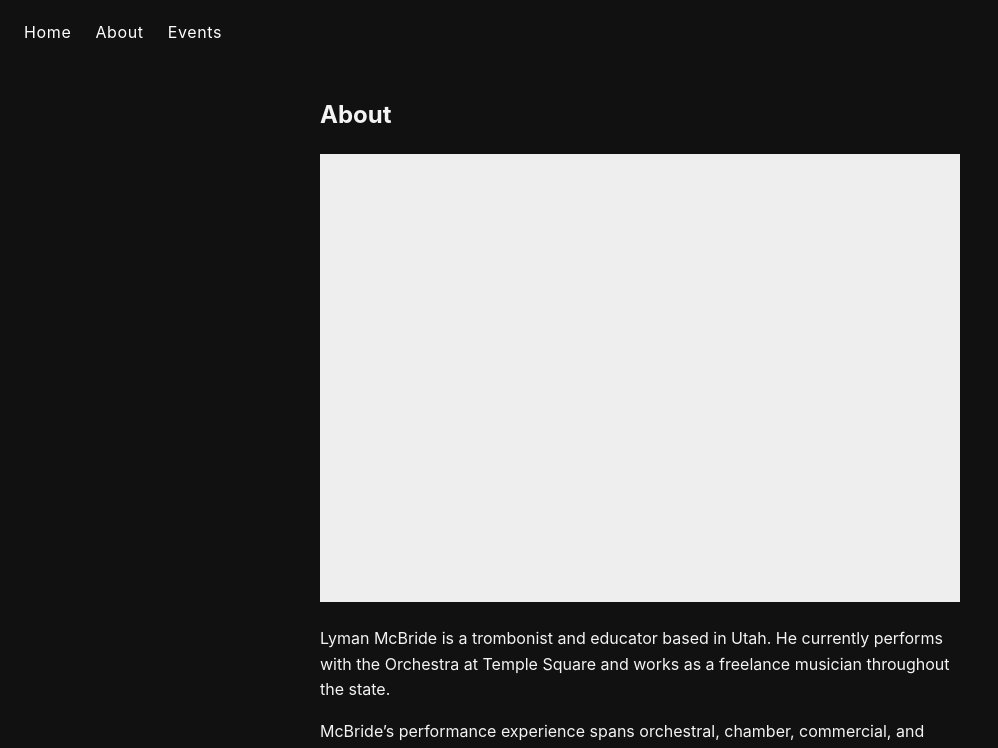
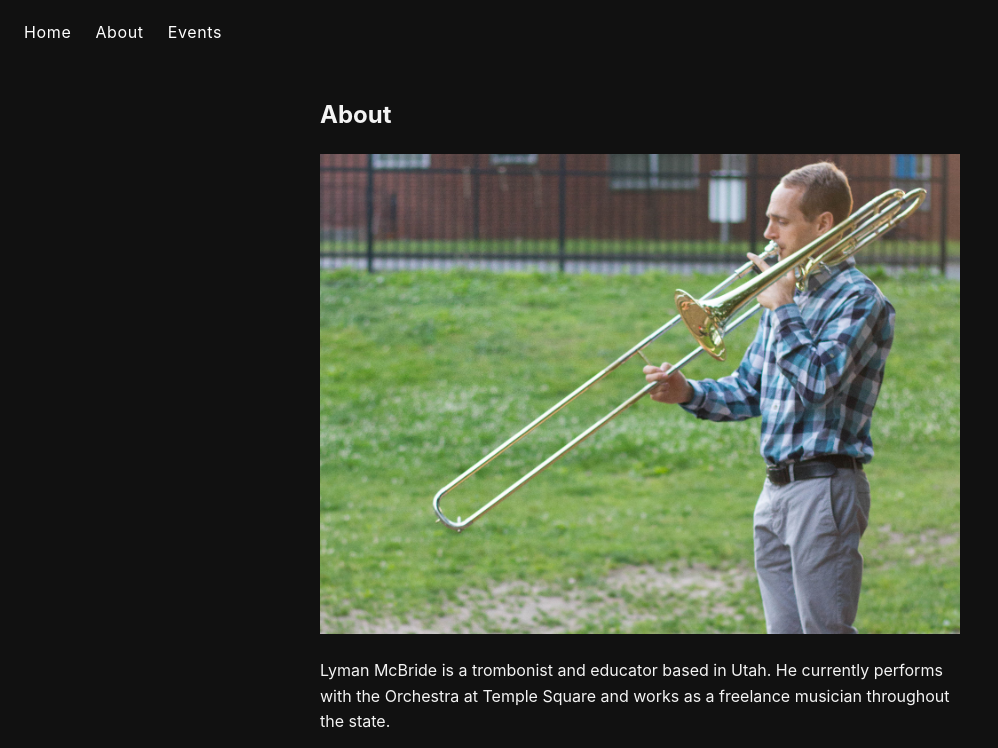
Before and after one commit to lymanmcbride/website, a React (Vite) app: page /about in a window 1280 px wide. Shown: the top 748 px of the page, without its empty margins (0-998 px from the left). Built offline with nearby package versions, Linux system fonts and the light colour scheme.

Commit message:
add max height to about image and add hero image to home

```diff
--- a/src/content/site.js
+++ b/src/content/site.js
@@ -7,9 +7,9 @@ export const siteContent = {
       "McBride won the 2015 Larry Wiehe Competition and was a brass winner in both the BYU Junior and Senior Concerto Competitions. He received an honorable mention in the 2017 Frank Smith Competition and, as a member of Elm Street Brass, reached the semifinals of the 2020 Fischoff National Chamber Music Competition.",
       "As an educator, he has been faculty at Yale’s Music in Schools Initiative and Morse Summer Music Academy, where he provided individual instruction, coached chamber music, and led brass sectionals and ensemble rehearsals for middle- and high-school musicians. He has also served on the trombone faculty at BYU Summerfest, presented an invited masterclass at Snow College, and maintained a private trombone studio.",
       "McBride earned a Master of Music from the Yale School of Music and a Post-Baccalaureate Diploma from the Curtis Institute of Music, following undergraduate studies at Brigham Young University. His principal teachers include Scott Hartman, Nitzan Haroz, Matt Vaughn, Graeme Mutchler, and Will Kimball."],
-  photoPath: asset(""),
+  photoPath: asset("src/assets/mcbride2019-14.jpg"),
   // Full-page hero on Home, e.g. "images/hero.jpg" (file in public/images/)
-  heroImage: asset(""),
+  heroImage: asset("src/assets/mcbride2019-11.jpg"),
   // Full-page background on About, e.g. "images/about-bg.jpg"
   aboutBackground: asset(""),
   // Full-page background on Events
--- a/src/pages/About.jsx
+++ b/src/pages/About.jsx
@@ -9,13 +9,15 @@ const Photo = styled.img`
   display: block;
   width: 100%;
   height: auto;
+  max-height: 60dvh;
+  object-fit: cover;
   margin-bottom: 1.5rem;
 `
 
 const PhotoSlot = styled.div`
   width: 100%;
   aspect-ratio: 4 / 5;
-  max-height: 28rem;
+  max-height: 60dvh;
   background: ${({ theme }) => theme.colors.surface};
   margin-bottom: 1.5rem;
 `
```
